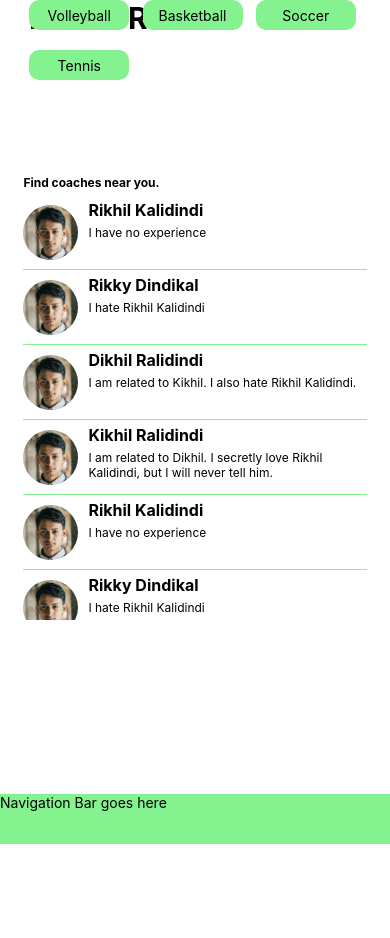
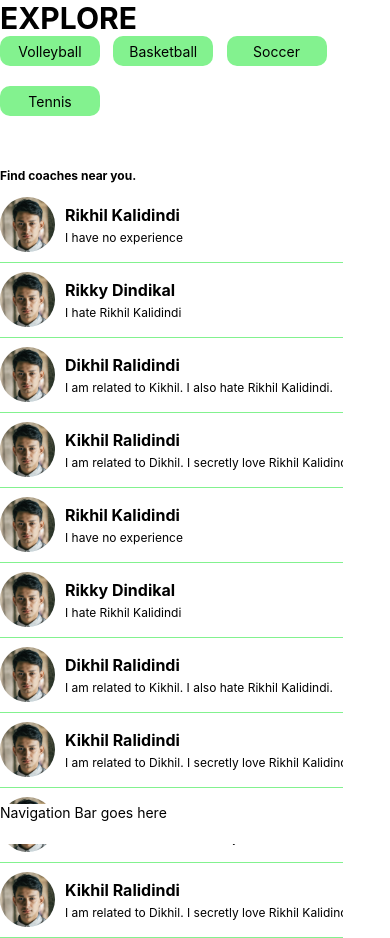
Before and after one commit to joshua-zhou14/convergent-nutrition2024, a React Native app in the folder App/: screen /Explore in a window 390 px wide. Before the commit the page ends 844 px from the top, so only its background shows below. Built offline with nearby package versions, Linux system fonts and the light colour scheme.

Commit message:
flex explore pasge

```diff
--- a/App/app/screens/Explore.js
+++ b/App/app/screens/Explore.js
@@ -1,4 +1,4 @@
-import { StyleSheet, Text, View, SafeAreaView, Platform, FlatList, Image} from 'react-native';
+import { StyleSheet, Text, View, SafeAreaView, Platform, FlatList, Image, Pressable} from 'react-native';
 
 import colors from '../../config/colors.js';
 
@@ -57,23 +57,40 @@ export default function Explore({navigation}) {
             description: 'I am related to Dikhil. I secretly love Rikhil Kalidindi, but I will never tell him.',
             img: '../assets/temp2.jpg',
         },
+        {
+            id: '9',
+            name: 'Kikhil Ralidindi',
+            description: 'I am related to Dikhil. I secretly love Rikhil Kalidindi, but I will never tell him.',
+            img: '../assets/temp2.jpg',
+        },
+        {
+            id: '10',
+            name: 'Kikhil Ralidindi',
+            description: 'I am related to Dikhil. I secretly love Rikhil Kalidindi, but I will never tell him.',
+            img: '../assets/temp2.jpg',
+        },
     ];
 
     const Item = ({name, description, img}) => (
-        <View style={styles.eachCoach} onTouchEnd={() =>
-            navigation.navigate('Profile', {profilename: name})}>
+        <View style={styles.eachCoach}>
+            <Pressable onPress={() => navigation.navigate('Profile', {profilename: name})}>
                 <Image style={styles.image} source={require('../assets/temp2.jpg')}/>
+            </Pressable>
+            <Pressable onPress={() => navigation.navigate('Profile', {profilename: name})}>
                 <View style={styles.coachText}>
                     <Text style={styles.coachTitle}>{name}</Text>
                     <Text style={styles.coachDescription}>{description}</Text>
                 </View>
+            </Pressable>
         </View>
     );
 
     return (
-    <SafeAreaView style={styles.container}>
+    <SafeAreaView style={styles.SAVcontainer}>
+        <View style={styles.container}>
+
+            <View style={styles.tagContainer}>
                 <Text style={styles.title}>EXPLORE</Text>
-
                 {/* Tags */}
                 <View style={styles.tags}>
                     {tags.map((item, index) =>
@@ -81,11 +98,10 @@ export default function Explore({navigation}) {
                             <Text style={styles.tagText}>{item}</Text>
                         </View>)}
                 </View>
-
-        {/* Filler */}
-        <View style={styles.filler}/>
+            </View>
 
             {/* Coach List */}
+            <View style={styles.coachContainer}>
                 <View style={styles.findCoach}>
                     <Text style={styles.findCoachText}>Find coaches near you.</Text>
                 </View>
@@ -96,34 +112,47 @@ export default function Explore({navigation}) {
                         keyExtractor={item => item.id}
                     />
                 </View>
+            </View>
 
             {/* NavBar */}
-        <View style={styles.navbar}><Text>Navigation Bar goes here</Text></View>
+            <View style={styles.navbar}>
+                <Text>Navigation Bar goes here</Text>
+            </View>
+        </View>
     </SafeAreaView>
     );
 }
 
 //StyleSheets for the actual content; sorted alphabetically
 const styles = StyleSheet.create({
+    coachContainer:{
+        flex: 3.5
+    },
+    tagContainer:{
+        flex:1,
+        display: 'flex',
+        marginTop: Platform.OS === 'android' ? 40 : 0,
+
+    },
     coachDescription:{
         fontSize: 12,
     },
     coachText: {
         flexDirection:'column',
-        width: 280,
-        height: 65,
     },
     coachTitle: {
         fontWeight: 'bold',
         fontSize: 16,
         marginBottom:5,
     },
+    SAVcontainer:{
+        flex: 1,
+        backgroundColor: colors.primary,
+    },
     container: {
         flex: 1,
         backgroundColor: colors.primary,
         alignItems: 'center',
-        // justifyContent: 'center',
-        paddingTop: Platform.OS === 'android' ? 80 : 0,
     },
     eachCoach:{
         height:75,
@@ -131,7 +160,6 @@ const styles = StyleSheet.create({
         borderBottomColor: colors.secondary,
         borderBottomWidth: 1,
         flexDirection: 'row',
-        //justifyContent: 'center',
         alignItems: 'center',
     },
     eachTag:{
@@ -144,11 +172,6 @@ const styles = StyleSheet.create({
         justifyContent: 'center',
         alignItems: 'center',
     },
-    filler:{
-        height: 75,
-        width: '100%',
-        //backgroundColor: colors.secondary,
-    },
     findCoach:{
         width: '88%',
         height: 20,
@@ -156,7 +179,7 @@ const styles = StyleSheet.create({
     },
     findCoachListView:{
         width: '88%',
-        height: 425,
+
         //backgroundColor: colors.secondary,
     },
     findCoachText: {
@@ -170,11 +193,10 @@ const styles = StyleSheet.create({
         marginRight: 10,
     },
     navbar: {
-        height: 50,
-        backgroundColor: colors.secondary,
+        backgroundColor: colors.primary,
         width: '100%',
-        position: 'absolute',
-        bottom: 0,
+        marginTop: 50,
+        height: 40
     },
     tags:{
         height: 100,
@@ -191,8 +213,5 @@ const styles = StyleSheet.create({
     title: {
         fontSize: 30,
         fontWeight: 'bold',
-        position: 'absolute',
-        left:29,
-        top: Platform.OS === 'android' ? 40 : 0,
     },
 });
```
Also changed, not shown: 2 other files (tests, documents, lock files or other folders). Lines whose indentation alone changed are shown as unchanged.
